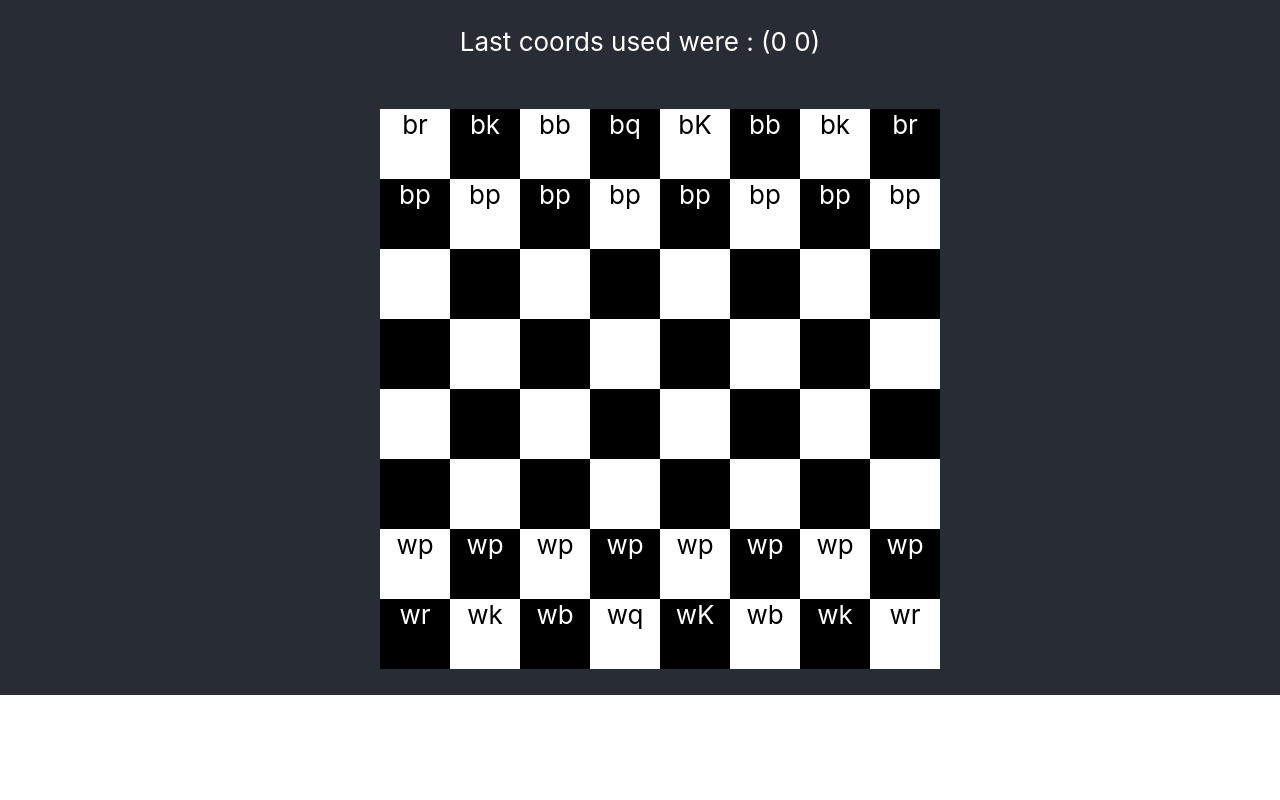
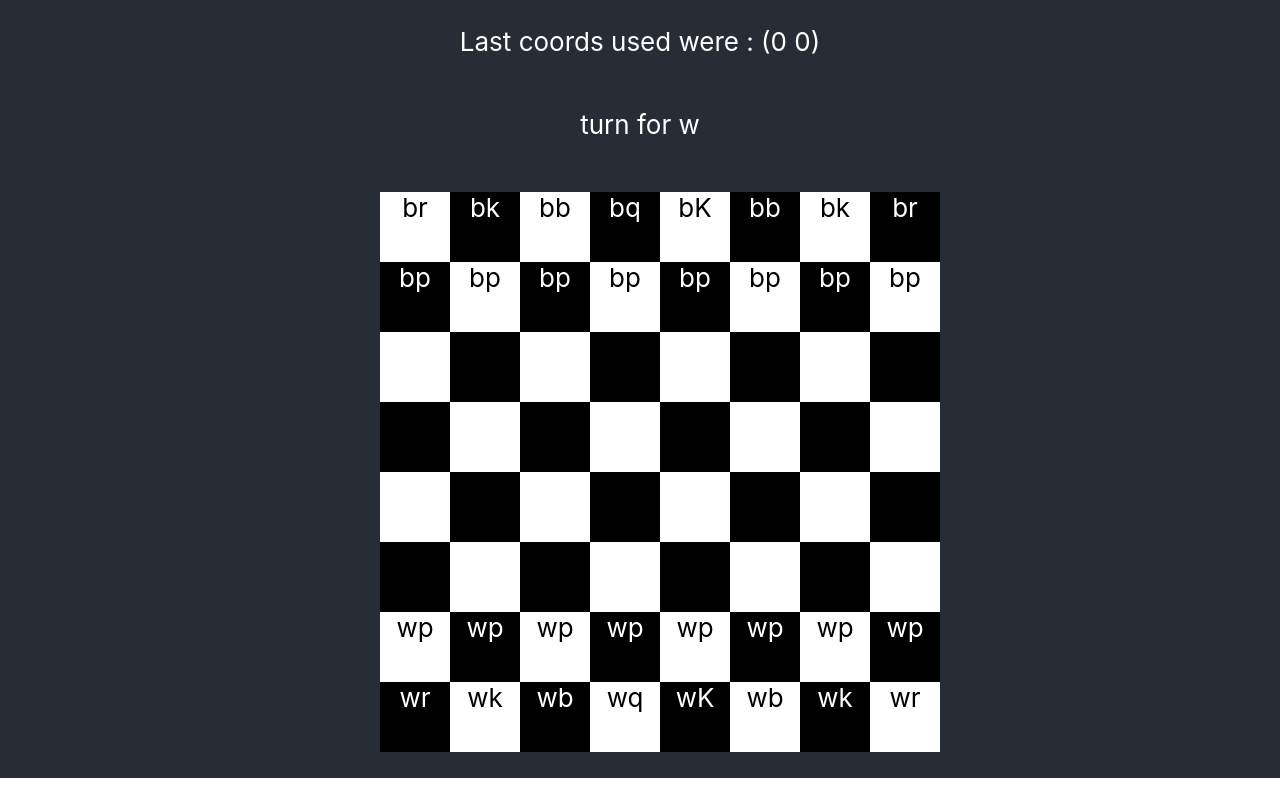
Before and after one commit to msanlop/chess, a React (Create React App) app: page / in a window 1280 px wide. Built offline with nearby package versions, Linux system fonts and the light colour scheme.

Commit message:
refactor: save state instead of just board

```diff
--- a/src/App.tsx
+++ b/src/App.tsx
@@ -6,9 +6,9 @@ import {BOARD_SIZE, Coordinate, getAllowedMoves, starterPosition} from "./Chess/
 
 function App() {
 
-  const [lastCoords, setLastCoords] = useState({x : 0, y : 0})
-  const [tiles, setTiles] = useState(starterPosition)
-  const [allowed, setAllowedMoves] = useState(new Array(BOARD_SIZE).fill(false))
+  const [selectedPiece, setSelectedPiece] = useState({x : 0, y : 0})
+  const [gameState, setGameState] = useState({board:starterPosition, turn:'w'})
+  const [allowed, setAllowedMoves] = useState(new Array(BOARD_SIZE*BOARD_SIZE).fill(false))
   const [playerTurn, setPlayerTurn] = useState('w')
 
   const onClick = (coords : Coordinate) => {
@@ -23,10 +23,11 @@ function App() {
   return (
     <div className="App">
       <header className="App-header">
-        <p>Last coords used were : ({lastCoords.x} {lastCoords.y})</p>
+        <p>Last coords used were : ({selectedPiece.x} {selectedPiece.y})</p>
+        <p>turn for {gameState.turn}</p>
         <Board
           onClick={onClick}
-          tiles={tiles}
+          tiles={gameState.board}
           highlighted={allowed}
         />
       </header>
```
